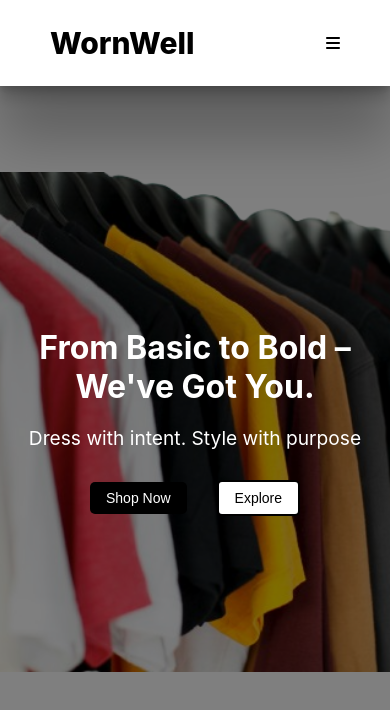
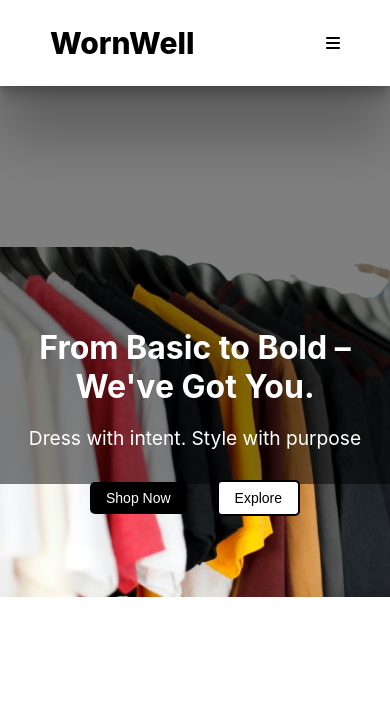
Before and after one commit to Kiruthick-07/E-Commerce-Full-Stack-, a React (Create React App) app: page / in a window 390 px wide. Shown: the top 710 px of the page. Built offline with nearby package versions, Linux system fonts and the light colour scheme.

Commit message:
initial commit:herosection completed

```diff
--- a/public/index.html
+++ b/public/index.html
@@ -17,7 +17,7 @@
     <link rel="manifest" href="%PUBLIC_URL%/manifest.json" />
    <link rel="stylesheet" href="https://cdnjs.cloudflare.com/ajax/libs/font-awesome/6.7.2/css/all.min.css" integrity="sha512-Evv84Mr4kqVGRNSgIGL/F/aIDqQb7xQ2vcrdIwxfjThSH8CSR7PBEakCr51Ck+w+/U6swU2Im1vVX0SVk9ABhg==" crossorigin="anonymous" referrerpolicy="no-referrer" />
     <link href="https://fonts.googleapis.com/css?family=Poppins:400,500,600,700&display=swap" rel="stylesheet">
-    <title>WornWell</title>
+    <title>WornWell | Modern Fashion E-Commerce</title>
   </head>
   <body>
     <noscript>You need to enable JavaScript to run this app.</noscript>
--- a/src/Header.css
+++ b/src/Header.css
@@ -39,7 +39,7 @@
 }
 .loginbutton{
     background-color: black;
-    padding: 10px;
+    padding:10px 20px;
     color: white;
     border: none;
     border-radius: 10px;
@@ -61,6 +61,8 @@
     display: none;
     left: 0;
     padding: 20px;
+    z-index: 1000;
+    top: 0;
 }
 .sidenavlinks{
     display: flex;
@@ -87,4 +89,5 @@
         display: block;
         top: 10%;
     }
+
  }
--- a/src/Hero.css
+++ b/src/Hero.css
@@ -7,38 +7,35 @@
   justify-content: center;
   align-items: center;
 }
-
 .heroimg {
   width: 100%;
-  height: 600px;
+  height: 500px;
   object-fit: cover;
+  position: relative;
+  z-index: 1;
 }
-
 .overlay {
   position: absolute;
   top: 0;
   left: 0;
   width: 100%;
-  height: 100%;
+  height: 560px;
   background: rgba(0, 0, 0, 0.5); /* Black shading */
-  z-index: 1;
+  z-index: 2;
 }
-
 .hero-text {
   position: absolute;
-  z-index: 2;
+  z-index: 3;
   color: white;
   text-align: center;
   padding: 20px;
 }
-
 .hero-text h1 {
   font-size: 3rem;
   margin-bottom: 20px;
   font-size: 50px;
   margin-top: 0px;
 }
-
 .hero-text p {
   font-size: 25px;
   margin-bottom: 30px;
@@ -74,7 +71,11 @@
     padding: 8px 16px;
   }
   .heroimg{
-    height: 500px;
+    height: 350px;
+    margin-top: 0px;
+  }
+  .overlay{
+    height: 484px;
   }
 
 }
```
Also changed, not shown: 1 other file (tests, documents, lock files or other folders).
